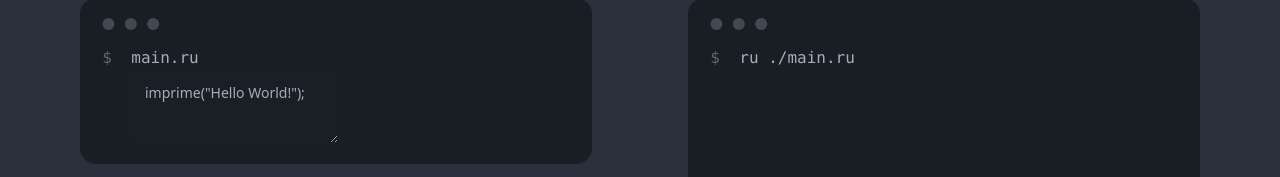
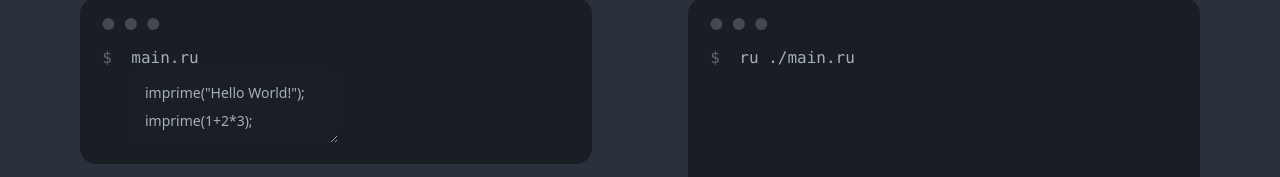
Before and after one commit to TanZng/RuLang2GoLang, a plain HTML site: page web/static/index.html in a window 1280 px wide. Shown: the part 226-403 px from the top of the page. Drawn offline with nearby package versions, Linux system fonts and the light colour scheme.

Commit message:
🐋Update prod container

```diff
--- a/web/static/index.html
+++ b/web/static/index.html
@@ -26,7 +26,7 @@
         <div class="m-10 grid grid-row-2 gap-4">
             <div class="mockup-code">
                 <pre for="message" data-prefix="$">main.ru</pre>
-                <textarea onkeyup="textAreaAdjust(this)" id="message" name="message" class="ml-12 textarea textarea-ghost form-control resize">imprime("Hello World!");</textarea>
+                <textarea onkeyup="textAreaAdjust(this)" id="message" name="message" class="ml-12 textarea textarea-ghost form-control resize">imprime("Hello World!");&#013imprime(1+2*3);</textarea>
             </div>
             <button type="submit" class="btn btn-primary">Run!</button>
         </div>
```
Also changed, not shown: 4 other files.
